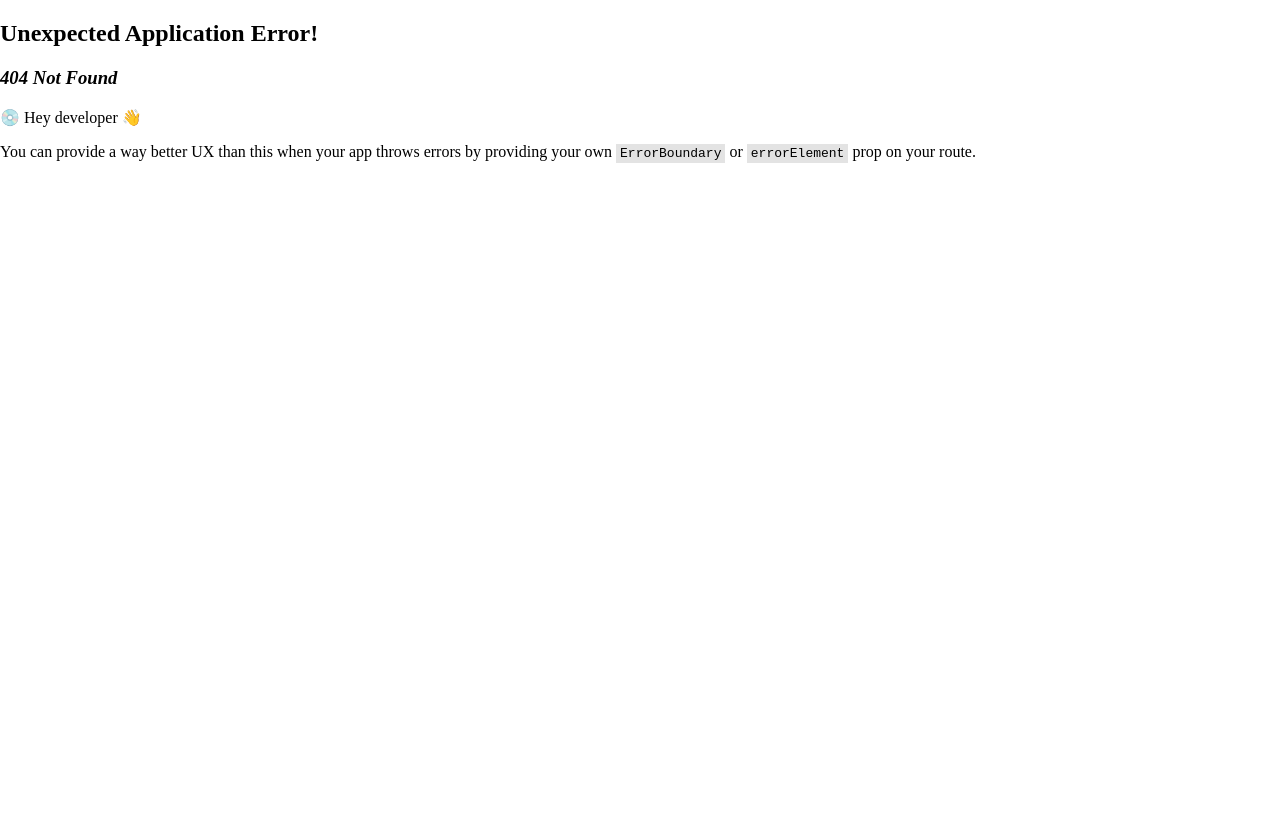
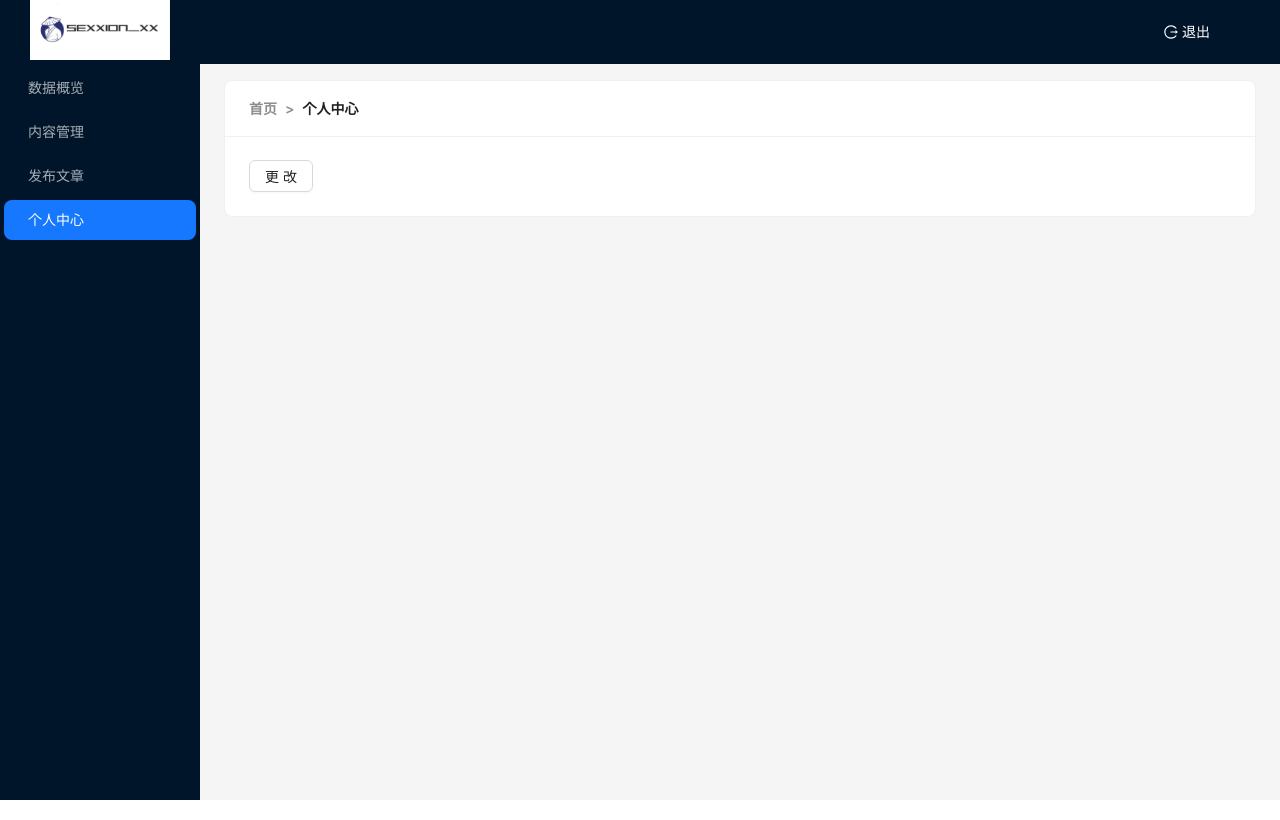
Before and after one commit to codeusb/sexxion-Mgr, a React (Vite) app: page /staff in a window 1280 px wide. Before the commit this address had no page. Built offline with nearby package versions, Linux system fonts and the light colour scheme; no server answers.

Commit message:
feat: 个人中心

```diff
--- a/src/pages/Home/index.tsx
+++ b/src/pages/Home/index.tsx
@@ -2,8 +2,9 @@ import { FC, useEffect } from "react";
 import { useDispatch, useSelector } from "react-redux";
 import { RootState } from "../../store"
 import Bar from "./components/Bar";
-import { Card, Col, Row,Space } from 'antd'
+import { Card, Col, Row,Breadcrumb } from 'antd'
 import styles from './index.module.less'
+import { Link } from 'react-router-dom'
 
 const About:FC = ()=>{
   const login = useSelector((state: RootState) => state.login) //读取store
@@ -11,7 +12,19 @@ const About:FC = ()=>{
     console.log(login);
   })
   return(
-    <Card >
+    <Card
+      title={
+        <Breadcrumb separator=">"
+          items={[
+            {
+              title:<Link to='/'>首页</Link>
+            },
+          ]}
+        >
+        </Breadcrumb>
+      }
+      style={{ marginBottom: 20 }}
+    >
       {/* 渲染Bar组件 */}
       <Row gutter={16}>
         <Col span={12} className={styles.ca}>
--- a/src/pages/Layout/index.tsx
+++ b/src/pages/Layout/index.tsx
@@ -63,6 +63,11 @@ const LayoutPage: React.FC = () => {
                 label:'发布文章',
                 onClick: ()=> navigate('/publish'),
               },
+              {
+                key: '/staff',
+                label:'个人中心',
+                onClick: ()=> navigate('/staff'),
+              },
             ]}
           />
         </Sider>
--- a/src/pages/Publish/api.ts
+++ b/src/pages/Publish/api.ts
@@ -17,3 +17,5 @@ export const getArticleDetail = (id:string) =>
 // 更新文章
 export const updateArticle = (id:string,params:addArticleReq) =>
   http.put<addArticleRes, addArticleRes['data']>(`/mp/articles/${id}?draft=false`,params)
+
+// 上传图片
--- /dev/null
+++ b/src/pages/Staff/api.ts
@@ -0,0 +1,27 @@
+import {http} from "../../utils/http"
+import {
+  getUserDatailRes,
+  userFollowReq,
+  userFollowRes,
+  userFansReq,
+  userFansRes,
+  updateUserInfoReq,
+  resData,
+  updateUserPhotoReq,
+  } from './types'
+
+// 获取-用户详细资料
+export const getUserDatail = () =>
+  http.get<getUserDatailRes,getUserDatailRes["data"]>("/user")
+// 获取-用户关注列表
+export const getUserFollow = (params:userFollowReq) =>
+  http.get<userFollowRes,userFollowRes["data"]>("/user/followings",{params})
+// 获取-用户粉丝列表
+export const getUserFollowers = (params:userFansReq) =>
+  http.get<userFansRes,userFansRes["data"]>("/user/followers",{params})
+// 更新-用户个人资料
+export const updateUserPro = (params:updateUserInfoReq) =>
+  http.patch<resData,resData>("/user/profile",params)
+// 更新-用户照片资料
+export const updateUserPhoto = (params:updateUserPhotoReq) =>
+  http.patch<resData,resData>("/user/photo",params)
--- /dev/null
+++ b/src/pages/Staff/index.tsx
@@ -0,0 +1,58 @@
+import {FC,memo} from 'react'
+import { Link, useNavigate } from 'react-router-dom'
+import { Card, Breadcrumb, Form, Button, Radio, DatePicker, Select,Table } from 'antd'
+import { useEffect,useState } from 'react'
+import locale from 'antd/es/date-picker/locale/zh_CN'
+import {getUserDatail,getUserFollow,getUserFollowers,updateUserPro,updateUserPhoto} from './api'
+
+const Staff:FC = memo(()=>{
+  const getData = async () =>{
+    const res = await getUserDatail()
+    console.log(res);
+  }
+  const getFollow = async () =>{
+    const res = await getUserFollow({page:'1',per_page:'10'})
+    console.log(res);
+  }
+  const getFans = async () =>{
+    const res = await getUserFollowers({page:'1',per_page:'10'})
+    console.log(res);
+  }
+  useEffect(()=>{
+    getData()
+    getFollow()
+    getFans()
+  },[])
+  const updateUsetInfo = async ()=>{
+    const params = {
+      name:'潇洒哥',
+      gender:0,
+      birthday:'2020-01-01',
+      real_name:'张大帅',
+      intro:'嘻嘻'
+    }
+    await updateUserPro(params)
+  }
+  return(
+    <Card
+      title={
+        <Breadcrumb separator=">"
+          items={[
+            {
+              title:<Link to='/'>首页</Link>
+            },
+            {
+              title:'个人中心'
+            },
+          ]}
+        >
+        </Breadcrumb>
+      }
+      style={{ marginBottom: 20 }}
+    >
+      <Button onClick={updateUsetInfo}>更改</Button>
+    </Card>
+  )
+})
+
+export default Staff
--- /dev/null
+++ b/src/pages/Staff/types.ts
@@ -0,0 +1,67 @@
+// 用户详细信息
+export interface getUserDatailRes{
+  data:userDetail,
+  message:string
+}
+
+export interface userDetail{
+  id:string,
+  name:string,
+  photo:string,
+  intro:string,
+  art_count:number,
+  follow_count:number,
+  fans_count:number,
+  like_count:number,
+}
+
+// 关注列表
+export interface userFollowReq{
+  page?:string,
+  per_page?:string
+}
+
+export interface userFollowRes{
+  data:{
+    page:number,
+    per_page:number,
+    results:any[],
+    total_count:number
+  },
+  message:string
+}
+
+//粉丝列表
+export interface userFansReq{
+  page?:string,
+  per_page?:string
+}
+
+export interface userFansRes{
+  data:{
+    page:number,
+    per_page:number,
+    results:any[],
+    total_count:number
+  },
+  message:string
+}
+
+// 更新-用户个人资料
+export interface updateUserInfoReq{
+  name:string,
+  gender:number,
+  birthday:string,
+  real_name:string,
+  intro:string
+}
+
+export interface resData{
+  data:null,
+  message:string
+}
+
+// 更新-用户照片
+export interface updateUserPhotoReq{
+  photo:any,
+}
--- a/src/route.tsx
+++ b/src/route.tsx
@@ -5,6 +5,7 @@ import Layout from './pages/Layout'
 import Home from './pages/Home'
 import Article from './pages/Article'
 import Publish from './pages/Publish'
+import Staff from './pages/Staff'
 
 const router = createBrowserRouter([
   {
@@ -23,6 +24,10 @@ const router = createBrowserRouter([
         path: 'publish',
         element: <Publish />
       },
+      {
+        path: 'staff',
+        element: <Staff />
+      },
     ]
   },
   {
```
Also changed, not shown: src/pages/Layout/api.ts (+0 -12 lines), src/assets/Slogo.png, src/pages/Staff/index.module.less (added).
